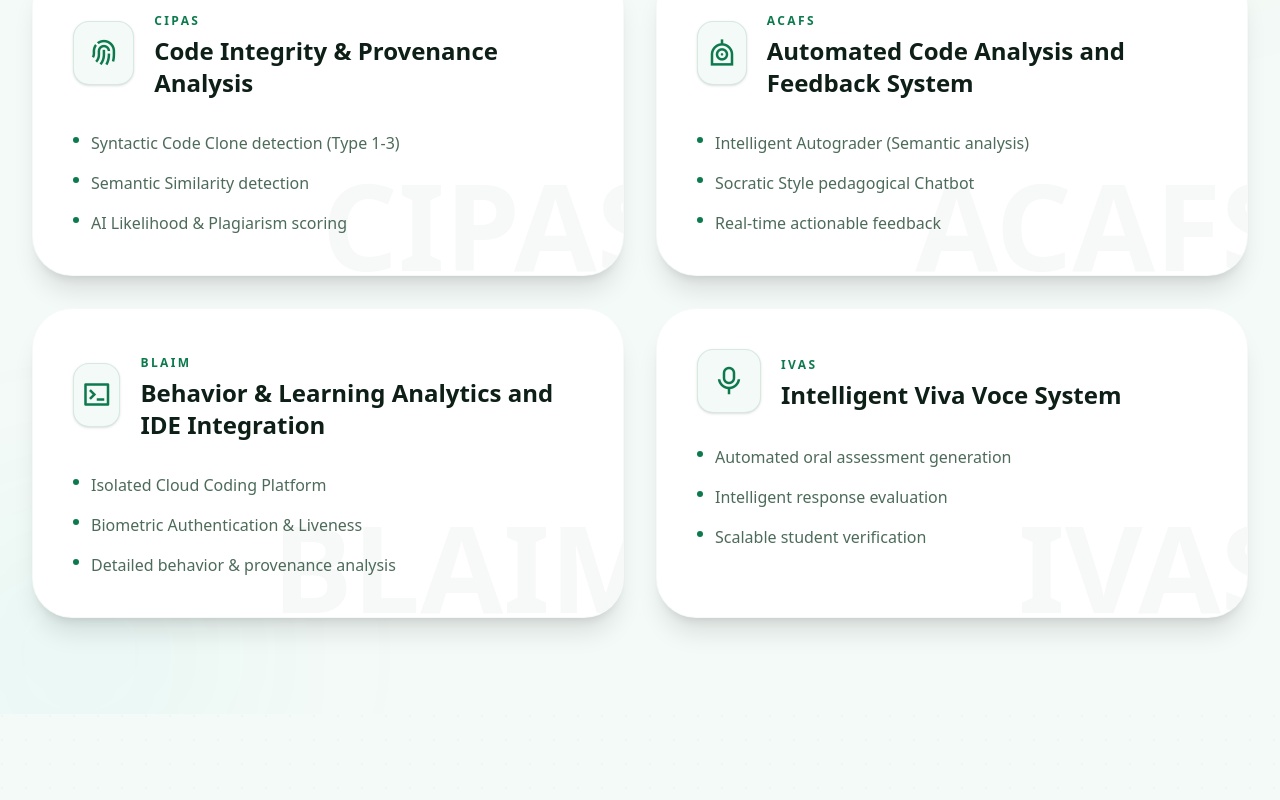
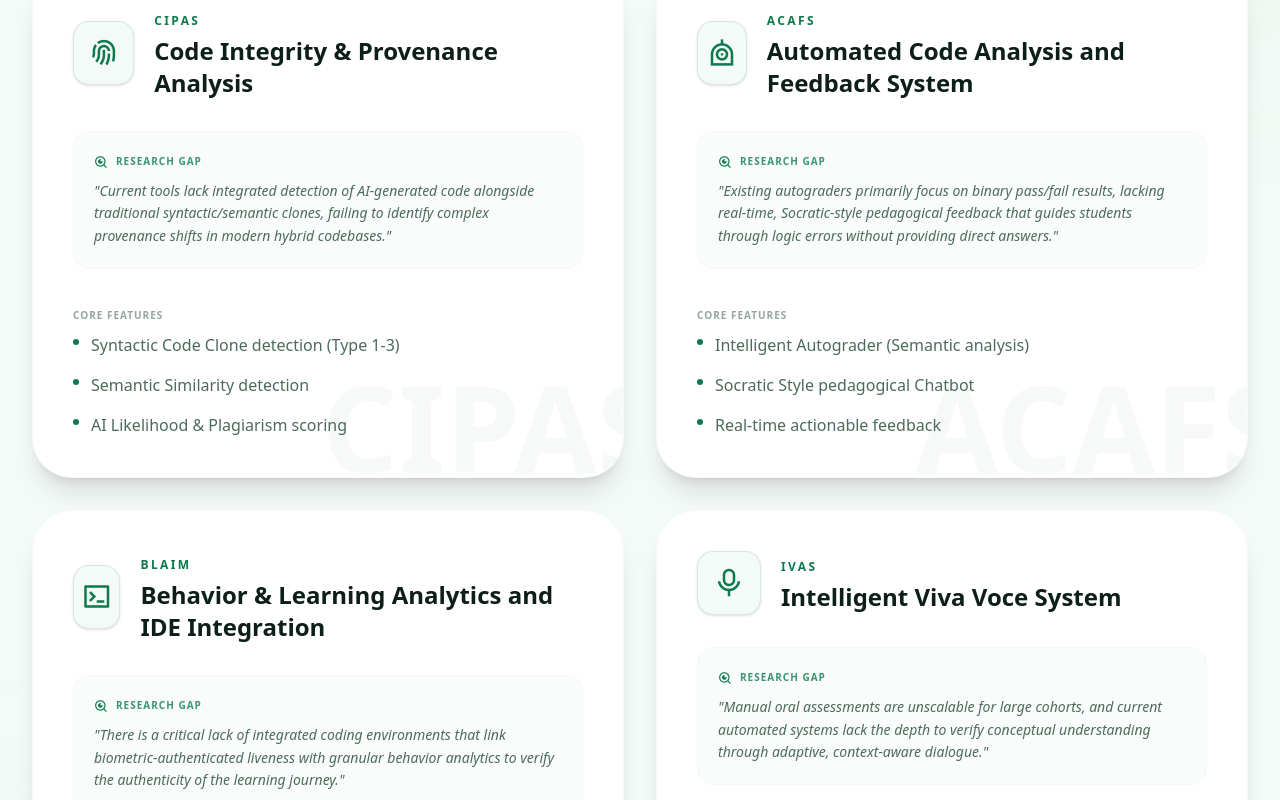
Before and after one commit to 4yrg/gradeloop-portfolio, a Next.js app: page / in a window 1280 px wide. Shown: the part 2120-2920 px from the top of the page. Built offline with nearby package versions, Linux system fonts and the light colour scheme.

Commit message:
feat: add research gaps for core components and update core research gap in scope

```diff
--- a/app/components/Components.tsx
+++ b/app/components/Components.tsx
@@ -7,6 +7,7 @@ const systemComponents = [
   {
     code: 'CIPAS',
     name: 'Code Integrity & Provenance Analysis',
+    gap: 'Current tools lack integrated detection of AI-generated code alongside traditional syntactic/semantic clones, failing to identify complex provenance shifts in modern hybrid codebases.',
     features: [
       'Syntactic Code Clone detection (Type 1-3)',
       'Semantic Similarity detection',
@@ -18,6 +19,7 @@ const systemComponents = [
   {
     code: 'ACAFS',
     name: 'Automated Code Analysis and Feedback System',
+    gap: 'Existing autograders primarily focus on binary pass/fail results, lacking real-time, Socratic-style pedagogical feedback that guides students through logic errors without providing direct answers.',
     features: [
       'Intelligent Autograder (Semantic analysis)',
       'Socratic Style pedagogical Chatbot',
@@ -29,6 +31,7 @@ const systemComponents = [
   {
     code: 'BLAIM',
     name: 'Behavior & Learning Analytics and IDE Integration',
+    gap: 'There is a critical lack of integrated coding environments that link biometric-authenticated liveness with granular behavior analytics to verify the authenticity of the learning journey.',
     features: [
       'Isolated Cloud Coding Platform',
       'Biometric Authentication & Liveness',
@@ -40,6 +43,7 @@ const systemComponents = [
   {
     code: 'IVAS',
     name: 'Intelligent Viva Voce System',
+    gap: 'Manual oral assessments are unscalable for large cohorts, and current automated systems lack the depth to verify conceptual understanding through adaptive, context-aware dialogue.',
     features: [
       'Automated oral assessment generation',
       'Intelligent response evaluation',
@@ -111,6 +115,20 @@ const Components = () => {
                     </div>
                   </div>
 
+                  {/* Research Gap Section */}
+                  <div className="mb-8 p-5 rounded-2xl bg-background/50 border border-outline/20 group-hover:bg-background/80 transition-colors">
+                    <div className="flex items-center gap-2 mb-2">
+                      <i className="ri-search-eye-line text-primary text-sm"></i>
+                      <span className="text-[10px] font-black uppercase tracking-widest text-primary/80">Research Gap</span>
+                    </div>
+                    <p className="text-sm text-text-muted leading-relaxed italic">
+                      "{comp.gap}"
+                    </p>
+                  </div>
+
+                  <div className="mb-2">
+                    <span className="text-[10px] font-black uppercase tracking-widest text-text-muted/60">Core Features</span>
+                  </div>
                   <ul className="space-y-4">
                     {comp.features.map((feature, fIndex) => (
                       <li key={fIndex} className="flex items-start gap-3">
--- a/app/components/Scope.tsx
+++ b/app/components/Scope.tsx
@@ -13,9 +13,9 @@ const scopeItems = [
   },
   {
     id: 'gap',
-    title: 'Research Gap',
+    title: 'Core Research Gap',
     description:
-      'A significant gap exists in current solutions regarding real-time, context-aware feedback. Most tools focus on correctness, ignoring the educational value of actionable insights.',
+      'Current educational platforms fail to provide a unified framework that combines real-time behavior analytics, integrity verification, and pedagogically-aligned automated feedback. There is a critical lack of systems that can verify the authenticity of the learning process (not just the output) while scaling to large student cohorts without sacrificing the quality of personalized instruction.',
     icon: 'ri-search-eye-line',
   },
   {
```
